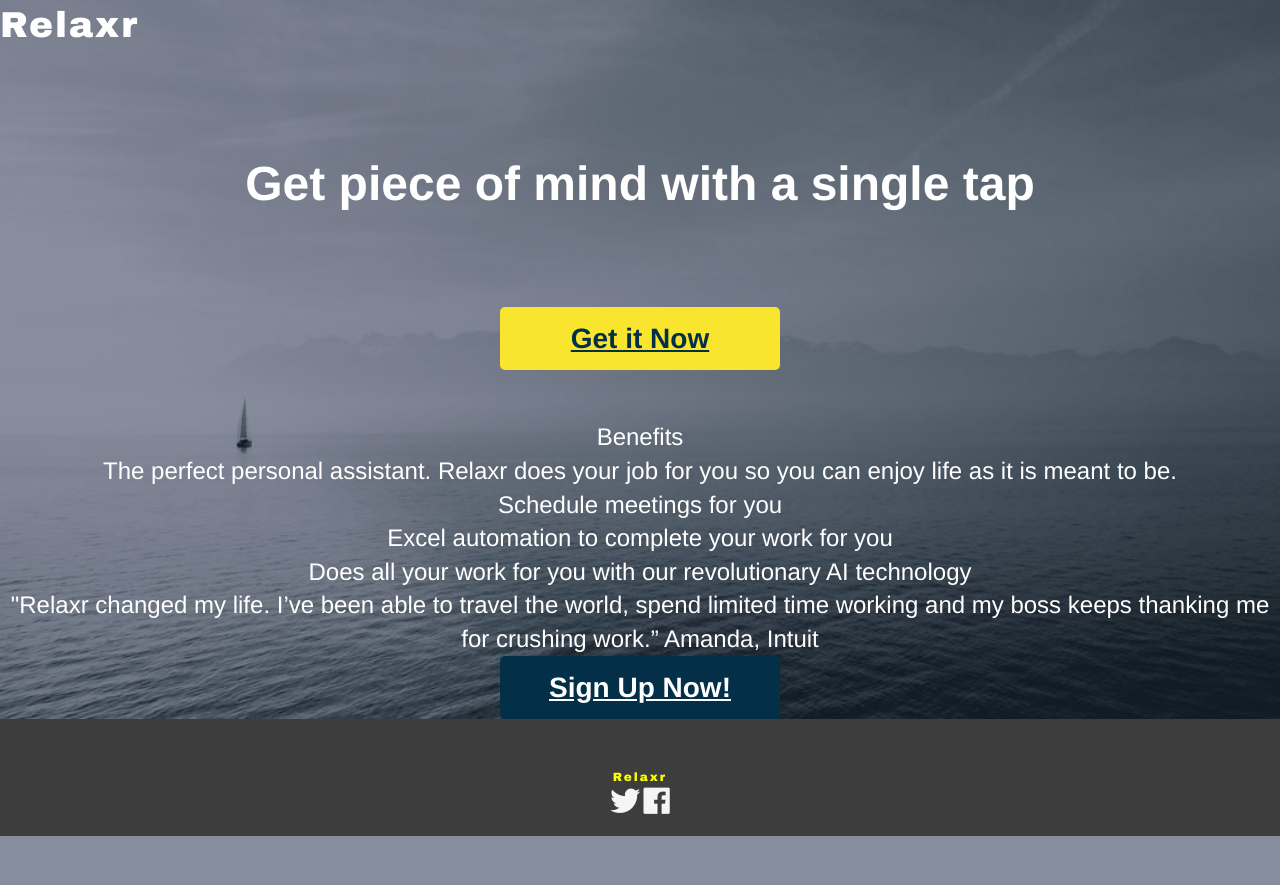
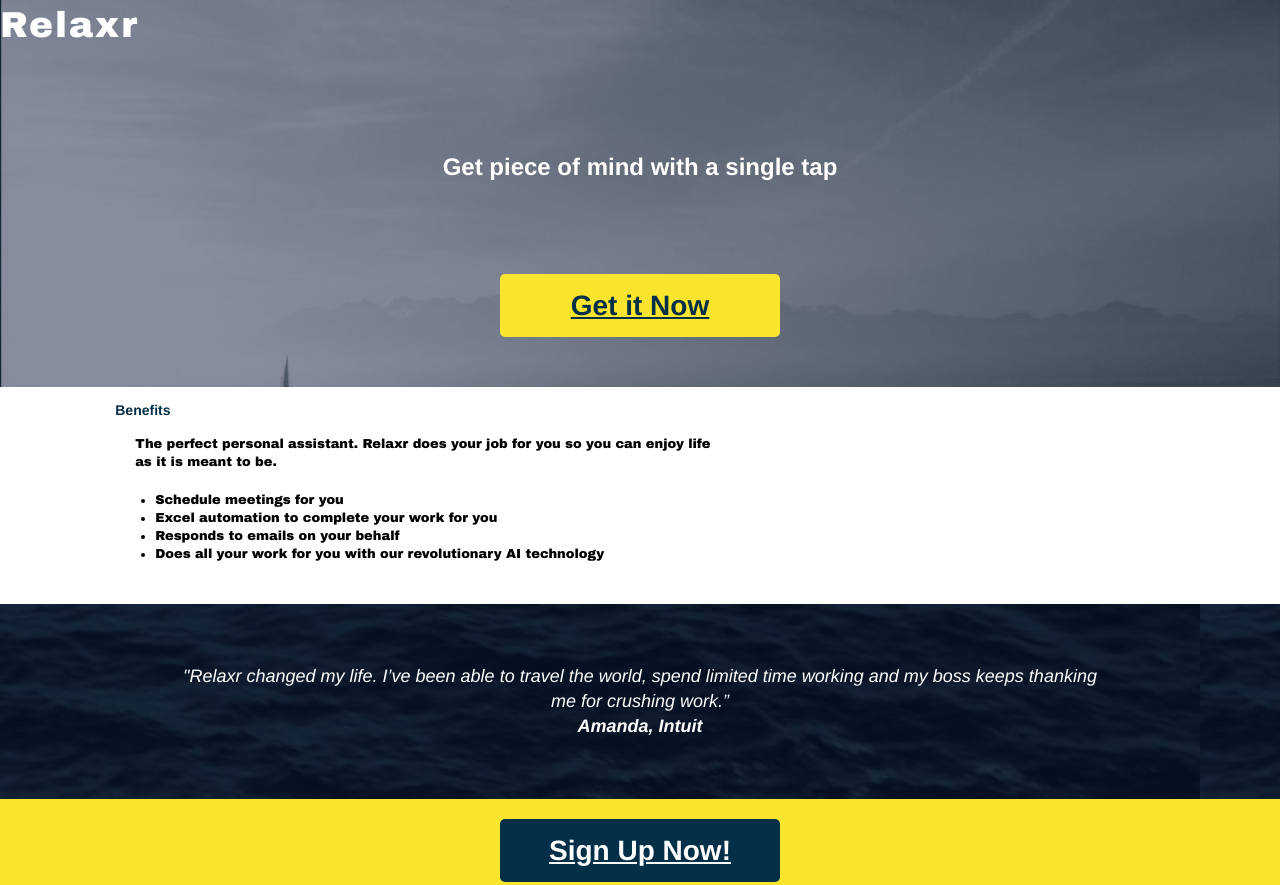
Before and after one commit to courtneyas/relaxing-homework, a plain HTML site: page index.html in a window 1280 px wide. Shown: the top 885 px of the page. Before the commit the page ends 836 px from the top, so only its background shows below. Drawn offline with Linux system fonts and the light colour scheme.

Commit message:
major changes

```diff
--- a/css/style.css
+++ b/css/style.css
@@ -50,8 +50,8 @@ body {
      font-size: 12px;
      line-height: 1.4;
      font-family: Helvetica, Arial, sans-serif;
-     background: url(../images/header_bg.jpg) no-repeat center top rgb(134,141,157);
-      background-size: cover;
+     /*background: url(../images/header_bg.jpg) no-repeat center top rgb(134,141,157);
+      background-size: cover;*/
 }
 
 
--- a/index.html
+++ b/index.html
@@ -10,93 +10,9 @@
 		<!-- external CSS link -->
 		<link rel="stylesheet" href="css/reset.css">
 		<link rel="stylesheet" href="css/style.css">
+		<link rel="stylesheet" href="style.css">
 		<link rel="stylesheet" href="https://use.fontawesome.com/releases/v5.0.10/css/all.css" integrity="sha384-+d0P83n9kaQMCwj8F4RJB66tzIwOKmrdb46+porD/OvrJ+37WqIM7UoBtwHO6Nlg" crossorigin="anonymous">
-		<style>
-			header {
-				width:100%;
-			}
 
-			.logo {
-			    color: #fff;
-			    float: left;
-			}
-
-			#hero h2 {
-			    font-size: 2em;
-			    text-align: center;
-			    color: #fff;
-			    margin: 120px 0 90px;
-			    font-weight: 600;
-			}
-			footer {
-				width: 100%;
-				background-color: #3d3d3e;
-				padding:20px;
-				text-align: center;
-			}
-			/* footer.title {} */
-			.title__header{
-				color:white;
-				font-family: Arial Black, Arial, Sans-serif;
-				font-size:36px;
-				letter-spacing: 2px;
-				font-weight:extrabold;
-			}
-
-			#hero {
-			    height: auto;
-			    padding: 30px 0 50px;
-			}
-
-			.container {
-				color:white;
-				font-family:
-				font-weight: semibold;
-				font-size: 24px;
-				text-align: center;
-				width: 100%;
-				margin:;
-
-			}
-			.yellow {
-			    background: #f9e42e;
-			    color: #033048;
-			}
-
-			.blue {
-			    background: #033048;
-			    color: #fff;
-			    font-size: 24px;
-			}
-
-			.button {
-			    border-radius: 5px;
-			    font-weight: 800;
-			    padding: 12px 0;
-			    width: 280px;
-			    font-size: 28px;
-			    text-align: center;
-			    display: block;
-			    margin: 0 auto;
-			}
-
-			.title__footer {
-				color:yellow;
-				font-family: Arial Black, Arial, Sans-serif;
-				/*text-align: center; */
-				margin-top: 30px;
-				margin-bottom: 30px
-				font-size: 40px;
-				letter-spacing: 2px;
-			}
-			.fab {
-				color:whitesmoke;
-				font-size:30px;
-			}
-			.footer-icon-wrapper {
-				display: inline-block;
-			}
-		</style>
 	</head>
 	<body style="padding: 0px; margin: 0px;">
 	<header>
@@ -119,6 +35,8 @@
 					<ul>
 						<li> Schedule meetings for you </li>
 						<li> Excel automation to complete your work for you </li>
+						<li> Responds to emails on your behalf
+						</li>
 						<li> Does all your work for you with our revolutionary AI technology </li>
 					</ul>
 				</div>
@@ -127,12 +45,13 @@
 				<div class ="container">
 					<blockquote>
 						"Relaxr changed my life. I’ve been able to travel the world, spend limited time working and my boss keeps thanking me for crushing work.”
+						<br>
 						<span> Amanda, Intuit</span>
 					</blockquote>
 				</div>
 			</section>
 			<aside id="bottom">
-				<a class ="blue button" href="#">Sign Up Now!</a>
+				<a class="blue button" href="#">Sign Up Now!</a>
 			</aside>
 
 			<footer>
--- a/style.css
+++ b/style.css
@@ -1,4 +1,4 @@
-<style>		* {box-sizing: border-box;
+	* {box-sizing: border-box;
 			}
 
 			header {
@@ -36,16 +36,54 @@
 			#hero {
 			    height: auto;
 			    padding: 30px 0 50px;
+			    background: url(./images/header_bg.jpg) no-repeat center top rgb(134,141,157);
+      			background-size: cover;
 			}
-			#benefits p, #benefits ul {
+
+
+			#benefits .container {
 			    width: 82%;
 			    margin: 0 auto 20px;
 			    display: block;
 			    background-color: white;
 			}
 
-			#benefits p, #benefits ul {
+			#benefits ul{
+				padding: 20px ;
+				padding-left: 40px
+
+			}
+
+			#benefits p, ul {
 			    width: 600px;
+			    font-size: 13px;
+			    font-family: Arial Black, Arial, Sans-serif;
+			    font-weight: light;
+			    list-style: inherit;
+			    padding-left: 20px;
+			}
+
+
+
+			#testimonial {
+				background:url(./images/testimonial_bg.jpg);
+
+			}
+
+			#testimonial blockquote {
+				color: white;
+				font-size: 18px;
+				font-weight: 100;
+    			font-style: italic;
+    			text-align: center;
+    			padding: 60px;
+			    padding-right: 180px;
+			    padding-left: 180px;
+			}
+
+			#testimonial span {
+				font-weight:600;
+				font-style: bold;
 			}
 
 			div{
@@ -68,6 +106,8 @@
 			    color: #033048;
 			}
 
+
+
 			h3 {
 				font-size: 30px;
 				color: #033048;
@@ -84,6 +124,12 @@
 			    -webkit-margin-start: 0px;
 			    -webkit-margin-end: 0px;
 			    font-weight: bold;
+			}
+
+			#bottom {
+				background:#f9e42e;
+				padding-top: 20px;
+    			padding-bottom: 20px;
 			}
 
 			.blue {
@@ -104,7 +150,7 @@
 			}
 
 			.title__footer {
-				color:yellow;
+				color:#f9e42e;
 				font-family: Arial Black, Arial, Sans-serif;
 				/*text-align: center; */
 				margin-top: 30px;
@@ -119,4 +165,3 @@
 			.footer-icon-wrapper {
 				display: inline-block;
 			}
-		</style>
```
Also changed, not shown: 1 other file.
